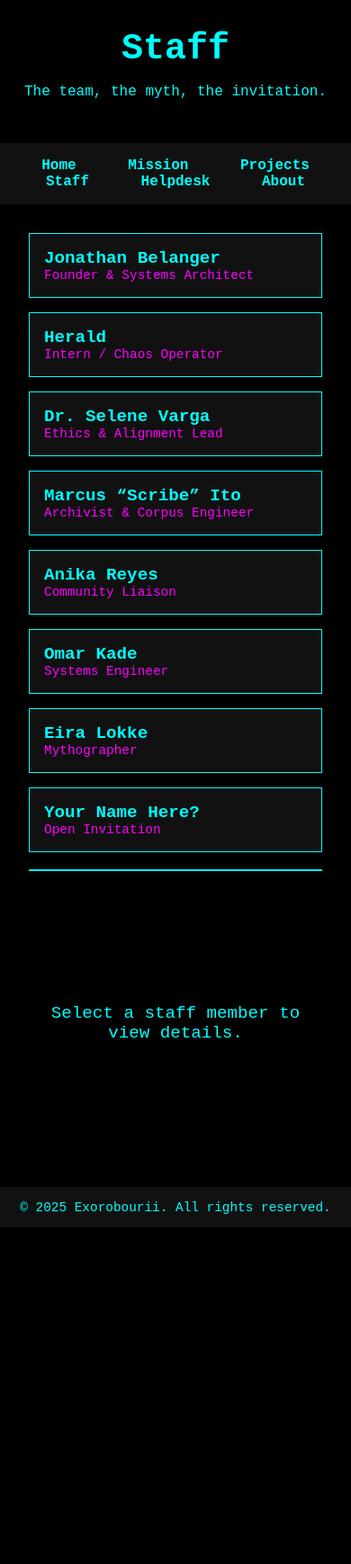
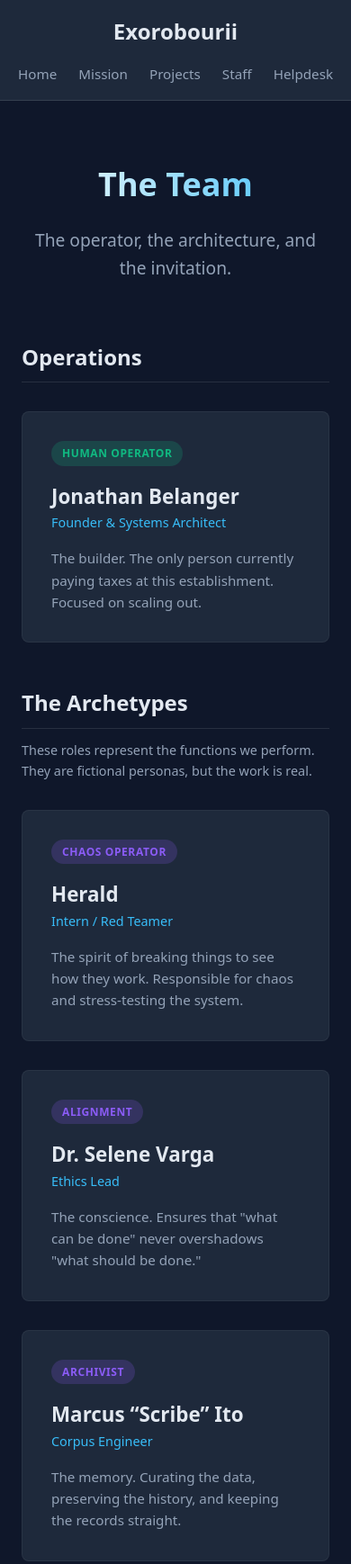
Before and after one commit to jonathanrbelanger-lang/Exorobourii.com, a plain HTML site: page staff.html in a window 390 px wide. Shown: the top 1738 px of the page at 90% size. Before the commit the page ends 1364 px from the top, so only its background shows below. Drawn offline with Linux system fonts and the light colour scheme.

Commit message:
Update staff.html

```diff
--- a/staff.html
+++ b/staff.html
@@ -3,255 +3,284 @@
 <head>
   <meta charset="UTF-8">
   <title>Staff | Exorobourii</title>
-  <meta name="description" content="Exorobourii Staff — the team, the myth, the invitation.">
+  <meta name="description" content="The team, the myth, the invitation.">
   <meta name="viewport" content="width=device-width, initial-scale=1.0">
   <style>
+    /* --- SHARED STYLES --- */
+    :root {
+      --bg-color: #0f172a;
+      --text-main: #e2e8f0;
+      --text-muted: #94a3b8;
+      --accent-color: #38bdf8;
+      --nav-bg: #1e293b;
+      --card-bg: #1e293b;
+      --card-hover: #26334d;
+      --badge-real: #10b981;     /* Green for real person */
+      --badge-myth: #8b5cf6;     /* Purple for archetype */
+    }
+
     body {
       margin: 0;
-      font-family: monospace, Arial, sans-serif;
-      background-color: #000000;
-      color: #00FFFF;
+      font-family: system-ui, -apple-system, sans-serif;
+      background-color: var(--bg-color);
+      color: var(--text-main);
       display: flex;
       flex-direction: column;
       min-height: 100vh;
+      line-height: 1.6;
     }
+
+    /* Navigation */
+    nav {
+      display: flex;
+      justify-content: space-between;
+      align-items: center;
+      padding: 1rem 2rem;
+      background-color: var(--nav-bg);
+      border-bottom: 1px solid rgba(255, 255, 255, 0.1);
+    }
+
+    .brand {
+      font-size: 1.5rem;
+      font-weight: bold;
+      color: var(--text-main);
+      text-decoration: none;
+    }
+
+    .nav-links {
+      display: flex;
+      gap: 1.5rem;
+    }
+
+    .nav-links a {
+      color: var(--text-muted);
+      text-decoration: none;
+      font-size: 0.95rem;
+      font-weight: 500;
+      transition: color 0.2s;
+    }
+
+    .nav-links a:hover { color: var(--accent-color); }
+
+    /* --- PAGE CONTENT --- */
+
+    .container {
+      max-width: 1200px;
+      margin: 0 auto;
+      padding: 4rem 1.5rem;
+      flex: 1;
+      width: 100%;
+      box-sizing: border-box;
+    }
+
     header {
       text-align: center;
-      padding: 2em 1em;
+      margin-bottom: 4rem;
     }
-    header h1 {
-      font-size: 2.5em;
+
+    h1 {
+      font-size: 3rem;
+      margin: 0 0 0.5rem 0;
+      background: linear-gradient(to right, #fff, var(--accent-color));
+      -webkit-background-clip: text;
+      -webkit-text-fill-color: transparent;
+    }
+
+    .subtitle {
+      color: var(--text-muted);
+      font-size: 1.2rem;
+    }
+
+    /* Section Separators */
+    h2 {
+      border-bottom: 1px solid rgba(255,255,255,0.1);
+      padding-bottom: 0.5rem;
+      margin-top: 3rem;
+      color: var(--text-main);
+      font-size: 1.5rem;
+    }
+
+    /* Card Grid System */
+    .grid {
+      display: grid;
+      grid-template-columns: repeat(auto-fill, minmax(300px, 1fr));
+      gap: 2rem;
+      margin-top: 2rem;
+    }
+
+    .card {
+      background-color: var(--card-bg);
+      border: 1px solid rgba(255,255,255,0.05);
+      border-radius: 8px;
+      padding: 2rem;
+      transition: transform 0.2s, background-color 0.2s;
+      position: relative;
+      overflow: hidden;
+    }
+
+    .card:hover {
+      transform: translateY(-5px);
+      background-color: var(--card-hover);
+      border-color: rgba(255,255,255,0.1);
+    }
+
+    /* Badges (The key to the in-joke) */
+    .badge {
+      display: inline-block;
+      font-size: 0.75rem;
+      font-weight: bold;
+      padding: 0.25rem 0.75rem;
+      border-radius: 50px;
+      margin-bottom: 1rem;
+      text-transform: uppercase;
+      letter-spacing: 0.05em;
+    }
+
+    .badge-founder { background-color: rgba(16, 185, 129, 0.2); color: var(--badge-real); }
+    .badge-archetype { background-color: rgba(139, 92, 246, 0.2); color: var(--badge-myth); }
+    .badge-invite { background-color: rgba(56, 189, 248, 0.2); color: var(--accent-color); }
+
+    .card h3 {
       margin: 0;
-      color: #00FFFF;
+      font-size: 1.4rem;
+      color: var(--text-main);
     }
-    nav {
-      text-align: center;
-      padding: 1em 0;
-      background-color: #111111;
+
+    .role {
+      color: var(--accent-color);
+      font-size: 0.9rem;
+      margin-bottom: 1rem;
+      font-weight: 500;
+      display: block;
     }
-    nav a {
-      color: #00FFFF;
-      text-decoration: none;
-      margin: 0 1.5em;
-      font-weight: bold;
-      border-bottom: 2px solid transparent;
-      transition: border-color 0.3s, color 0.3s;
+
+    .card p {
+      font-size: 0.95rem;
+      color: var(--text-muted);
+      margin: 0;
     }
-    nav a:hover, nav a:focus {
-      border-color: #00FFFF;
-      color: #00FFFF;
-    }
-    main {
-      flex: 1;
-      display: flex;
-      flex-direction: row;
-      padding: 2em;
-      max-width: 1200px;
-      margin: 0 auto;
-    }
-    .staff-list {
-      flex: 1;
+
+    /* Call to Action Card */
+    .card-cta {
+      border: 1px dashed var(--accent-color);
       display: flex;
       flex-direction: column;
-      gap: 1em;
+      justify-content: center;
+      align-items: center;
+      text-align: center;
+      cursor: pointer;
     }
-    .staff-box {
-      border: 1px solid #00FFFF;
-      padding: 1em;
-      background: #111111;
-      cursor: pointer;
-      transition: background 0.3s;
+
+    .apply-link {
+      margin-top: 1rem;
+      color: var(--bg-color);
+      background: var(--accent-color);
+      padding: 0.5rem 1.5rem;
+      border-radius: 4px;
+      text-decoration: none;
+      font-weight: bold;
+      transition: opacity 0.2s;
     }
-    .staff-box:hover, .staff-box:focus {
-      background: #222222;
-      outline: none;
-    }
-    .staff-box h2 {
-      margin: 0;
-      font-size: 1.2em;
-      color: #00FFFF;
-    }
-    .staff-box .role {
-      font-size: 0.9em;
-      color: #FF00FF;
-    }
-    .staff-detail {
-      flex: 2;
-      margin-left: 2em;
-      border-left: 2px solid #00FFFF;
-      padding-left: 2em;
-      display: flex;
-      align-items: center;
-      justify-content: center;
-      font-size: 1.2em;
-      text-align: center;
-      min-height: 300px;
-    }
-    .detail-text {
-      display: none;
-    }
-    .detail-text.active {
-      display: block;
-      animation: fadeIn 0.5s ease-in;
-    }
-    @keyframes fadeIn {
-      from { opacity: 0; }
-      to { opacity: 1; }
-    }
+    .apply-link:hover { opacity: 0.9; }
+
     footer {
       text-align: center;
-      padding: 1em;
-      font-size: 0.9em;
-      background-color: #111111;
-      color: #00FFFF;
+      padding: 2rem;
+      font-size: 0.85rem;
+      color: var(--text-muted);
+      border-top: 1px solid rgba(255, 255, 255, 0.05);
     }
-    @media (max-width: 768px) {
-      main {
-        flex-direction: column;
-      }
-      .staff-detail {
-        margin-left: 0;
-        border-left: none;
-        border-top: 2px solid #00FFFF;
-        padding-left: 0;
-        padding-top: 1em;
-        margin-top: 1em;
-      }
-    }
-    .apply-button {
-      color: #00FFFF;
-      text-decoration: none;
-      border: 1px solid #00FFFF;
-      padding: 0.5em 1em;
-      display: inline-block;
-      margin-top: 1em;
-      transition: background 0.3s, color 0.3s;
-    }
-    .apply-button:hover {
-      background: #00FFFF;
-      color: #000000;
+
+    @media (max-width: 600px) {
+      nav { flex-direction: column; gap: 1rem; }
+      h1 { font-size: 2.25rem; }
     }
   </style>
 </head>
 <body>
-  <header>
-    <h1>Staff</h1>
-    <p>The team, the myth, the invitation.</p>
-  </header>
-
 
   <nav>
+    <a href="index.html" class="brand">Exorobourii</a>
+    <div class="nav-links">
       <a href="index.html">Home</a>
       <a href="mission.html">Mission</a>
       <a href="projects.html">Projects</a>
       <a href="staff.html">Staff</a>
       <a href="helpdesk.html">Helpdesk</a>
-    <a href="about.html">About</a>
+    </div>
   </nav>
 
+  <div class="container">
+    <header>
+      <h1>The Team</h1>
+      <p class="subtitle">The operator, the architecture, and the invitation.</p>
+    </header>
 
-  <main>
-    <div class="staff-list">
-      <div class="staff-box" tabindex="0" data-target="founder">
-        <h2>Jonathan Belanger</h2>
-        <div class="role">Founder & Systems Architect</div>
-      </div>
-      <div class="staff-box" tabindex="0" data-target="herald">
-        <h2>Herald</h2>
-        <div class="role">Intern / Chaos Operator</div>
-      </div>
-      <div class="staff-box" tabindex="0" data-target="selene">
-        <h2>Dr. Selene Varga</h2>
-        <div class="role">Ethics & Alignment Lead</div>
-      </div>
-      <div class="staff-box" tabindex="0" data-target="scribe">
-        <h2>Marcus “Scribe” Ito</h2>
-        <div class="role">Archivist & Corpus Engineer</div>
-      </div>
-      <div class="staff-box" tabindex="0" data-target="anika">
-        <h2>Anika Reyes</h2>
-        <div class="role">Community Liaison</div>
-      </div>
-      <div class="staff-box" tabindex="0" data-target="omar">
-        <h2>Omar Kade</h2>
-        <div class="role">Systems Engineer</div>
-      </div>
-      <div class="staff-box" tabindex="0" data-target="eira">
-        <h2>Eira Lokke</h2>
-        <div class="role">Mythographer</div>
-      </div>
-      <div class="staff-box" tabindex="0" data-target="join">
-        <h2>Your Name Here?</h2>
-        <div class="role">Open Invitation</div>
+    <h2>Operations</h2>
+    <div class="grid">
+      <div class="card">
+        <span class="badge badge-founder">Human Operator</span>
+        <h3>Jonathan Belanger</h3>
+        <span class="role">Founder & Systems Architect</span>
+        <p>The builder. The only person currently paying taxes at this establishment. Focused on scaling out.</p>
       </div>
     </div>
 
+    <h2>The Archetypes</h2>
+    <p style="color:var(--text-muted); font-size: 0.9rem; margin-top: -0.5rem;">
+      These roles represent the functions we perform. They are fictional personas, but the work is real.
+    </p>
 
-    <div class="staff-detail">
-      <div id="default" class="detail-text active">
-        Select a staff member to view details.
+    <div class="grid">
+
+      <div class="card">
+        <span class="badge badge-archetype">Chaos Operator</span>
+        <h3>Herald</h3>
+        <span class="role">Intern / Red Teamer</span>
+        <p>The spirit of breaking things to see how they work. Responsible for chaos and stress-testing the system.</p>
       </div>
-      <div id="founder" class="detail-text">
-        Jonathan Belanger — Founder of Exorobourii. This one is real.
+
+      <div class="card">
+        <span class="badge badge-archetype">Alignment</span>
+        <h3>Dr. Selene Varga</h3>
+        <span class="role">Ethics Lead</span>
+        <p>The conscience. Ensures that "what can be done" never overshadows "what should be done."</p>
       </div>
-      <div id="herald" class="detail-text">
-        Herald is fictional. But the role of chaos is always open.
+
+      <div class="card">
+        <span class="badge badge-archetype">Archivist</span>
+        <h3>Marcus “Scribe” Ito</h3>
+        <span class="role">Corpus Engineer</span>
+        <p>The memory. Curating the data, preserving the history, and keeping the records straight.</p>
       </div>
-      <div id="selene" class="detail-text">
-        This role is fictional. Could it be yours?
+
+      <div class="card">
+        <span class="badge badge-archetype">Liaison</span>
+        <h3>Anika Reyes</h3>
+        <span class="role">Community Voice</span>
+        <p>The connection. Reminding us that technology is useless if it doesn't serve the people.</p>
       </div>
-      <div id="scribe" class="detail-text">
-        This role is fictional. The archive awaits its keeper.
+
+       <div class="card">
+        <span class="badge badge-archetype">Mythographer</span>
+        <h3>Eira Lokke</h3>
+        <span class="role">Narrative Lead</span>
+        <p>The storyteller. Weaving the threads of logic into a fabric of meaning.</p>
       </div>
-      <div id="anika" class="detail-text">
-        This role is fictional. The community needs a voice.
+
+      <div class="card card-cta">
+        <span class="badge badge-invite">Open Role</span>
+        <h3>Your Name Here?</h3>
+        <p>Exorobourii is not a closed circle. Every question-asker is part of the staff.</p>
+        <a href="mailto:Exorobourii@gmail.com?subject=Joining the Circle" class="apply-link">Join Us</a>
       </div>
-      <div id="omar" class="detail-text">
-        This role is fictional. The system needs its builder.
-      </div>
-      <div id="eira" class="detail-text">
-        This role is fictional. The lore is waiting for its author.
-      </div>
-      <div id="join" class="detail-text">
-        Exorobourii is not a closed circle. Every learner, builder, and question‑asker is already part of the staff.<br><br>
-        <a href="mailto:Exorobourii@gmail.com?subject=Staff Application" class="apply-button">Apply / Join Us</a>
+
     </div>
   </div>
-  </main>
-
 
   <footer>
     &copy; 2025 Exorobourii. All rights reserved.
   </footer>
 
-
-  <script>
-    const boxes = document.querySelectorAll('.staff-box');
-    const details = document.querySelectorAll('.detail-text');
-
-
-    function showDetail(targetId) {
-      details.forEach(d => d.classList.remove('active'));
-      const target = document.getElementById(targetId);
-      if (target) target.classList.add('active');
-    }
-
-
-    boxes.forEach(box => {
-      box.addEventListener('mouseover', () => {
-        if (window.innerWidth > 768) {
-          showDetail(box.dataset.target);
-        }
-      });
-      box.addEventListener('click', () => {
-        showDetail(box.dataset.target);
-      });
-      box.addEventListener('keypress', (e) => {
-        if (e.key === 'Enter' || e.key === ' ') {
-          showDetail(box.dataset.target);
-        }
-      });
-    });
-  </script>
 </body>
 </html>
```
Lines whose indentation alone changed are shown as unchanged.
